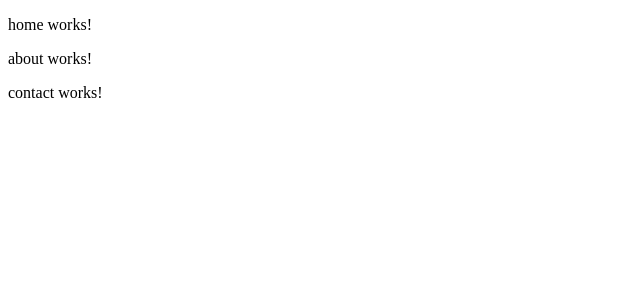
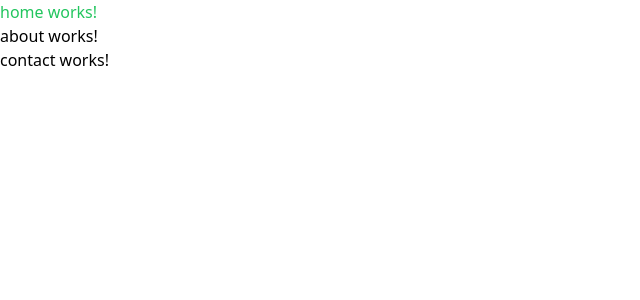
Before and after one commit to benraabe/angular17, an Angular app: page / in a window 1280 px wide. Shown: the top 300 px of the page, without its empty margins (0-640 px from the left). Built offline with nearby package versions, Linux system fonts and the light colour scheme.

Commit message:
feat: add tailwind css

```diff
--- a/src/app/home/home.component.html
+++ b/src/app/home/home.component.html
@@ -1 +1 @@
-<p>home works!</p>
+<p class="text-green-500">home works!</p>
--- a/src/index.html
+++ b/src/index.html
@@ -1,13 +1,17 @@
 <!doctype html>
 <html lang="en">
+
 <head>
   <meta charset="utf-8">
   <title>Angular17</title>
   <base href="/">
   <meta name="viewport" content="width=device-width, initial-scale=1">
   <link rel="icon" type="image/x-icon" href="favicon.ico">
+  <script src="https://cdn.tailwindcss.com"></script>
 </head>
+
 <body>
   <app-root></app-root>
 </body>
+
 </html>
```
